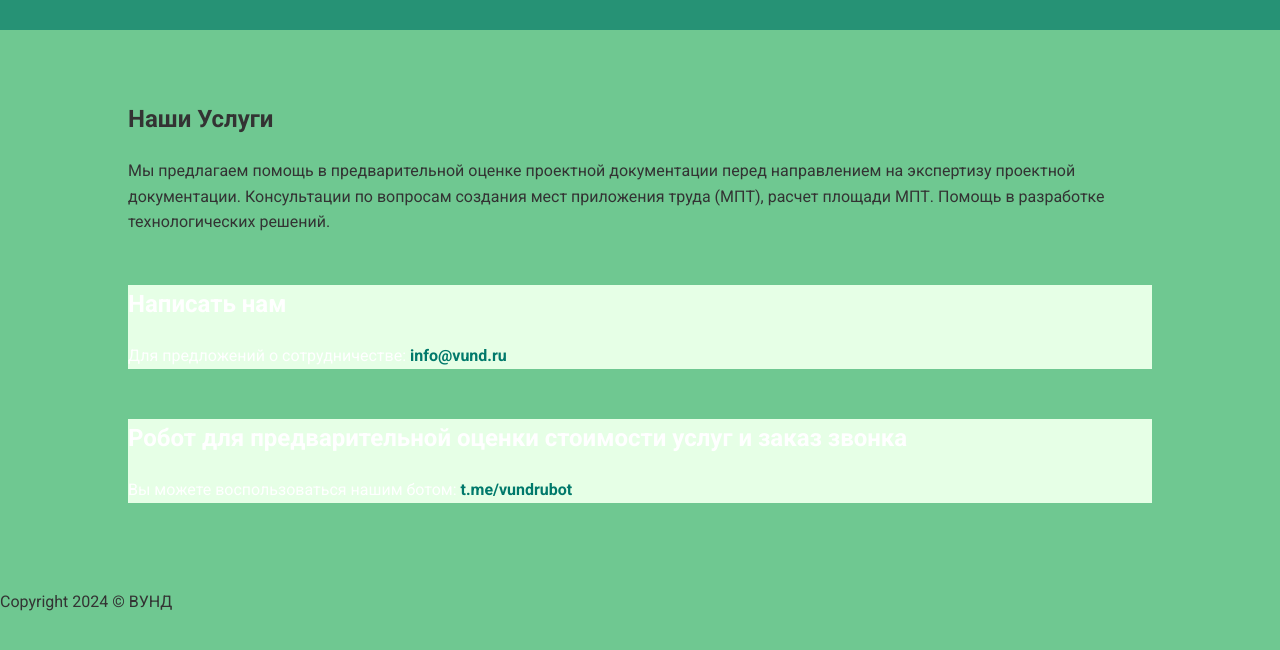
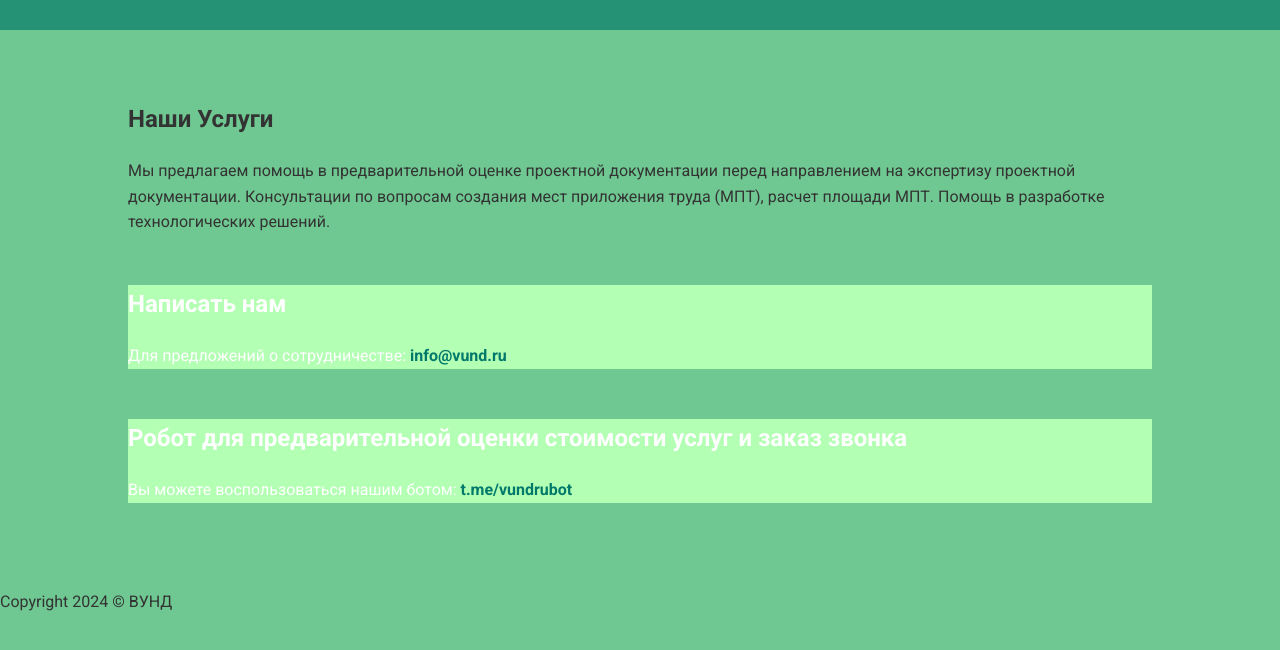
Before and after one commit to xmilez/xmilez.github.io, a plain HTML site: page index.html in a window 1280 px wide. Shown: the part 134-784 px from the top of the page. Drawn offline with Linux system fonts and the light colour scheme.

Commit message:
Update index.html

```diff
--- a/index.html
+++ b/index.html
@@ -49,7 +49,7 @@
             margin: 50px 0;
         }
         .contact-info, .bot-info {
-            background-color: #e6ffe6; /*white;
+            background-color: #b3ffb3; /*white;
             padding: 20px;
             border-radius: 10px;
             box-shadow: 0 0 10px rgba(0, 0, 0, 0.1);
```
